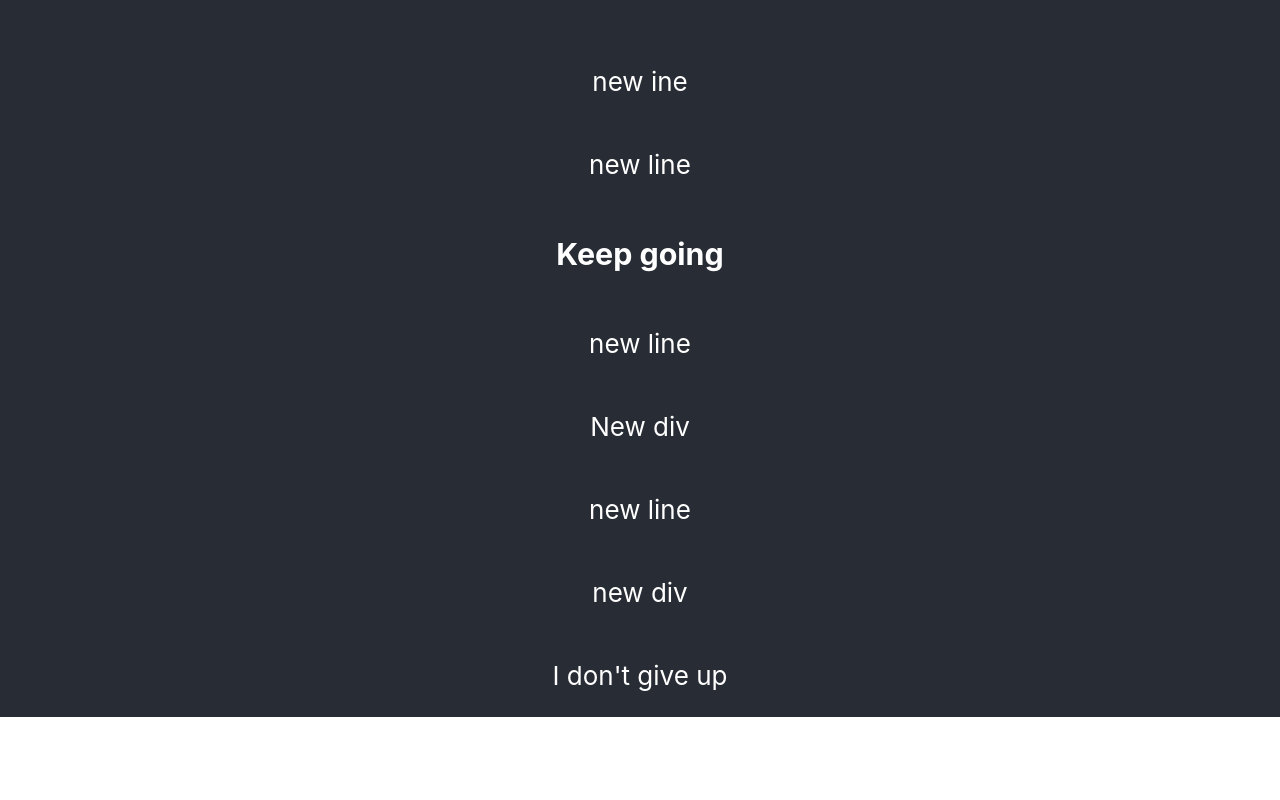
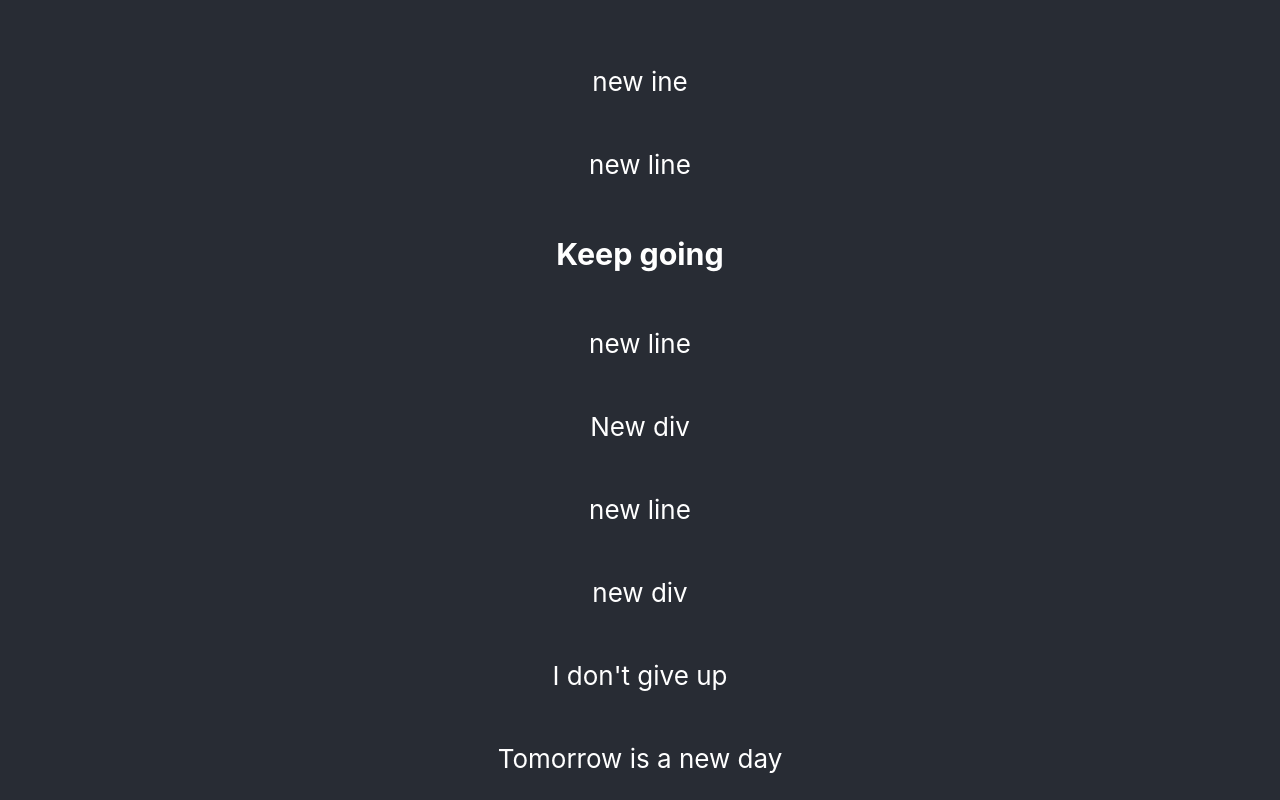
Before and after one commit to tyler-ray90/testing-05-18, a React (Create React App) app: page / in a window 1280 px wide. Shown: the part 1417-2217 px from the top of the page. Before the commit the page ends 2134 px from the top, so only its background shows below. Built offline with nearby package versions, Linux system fonts and the light colour scheme.

Commit message:
new commit

```diff
--- a/src/App.js
+++ b/src/App.js
@@ -35,6 +35,7 @@ function App() {
         </div>
         <p>I don't give up
         </p>
+        <p>Tomorrow is a new day</p>
 
       </header>
     </div>
```
